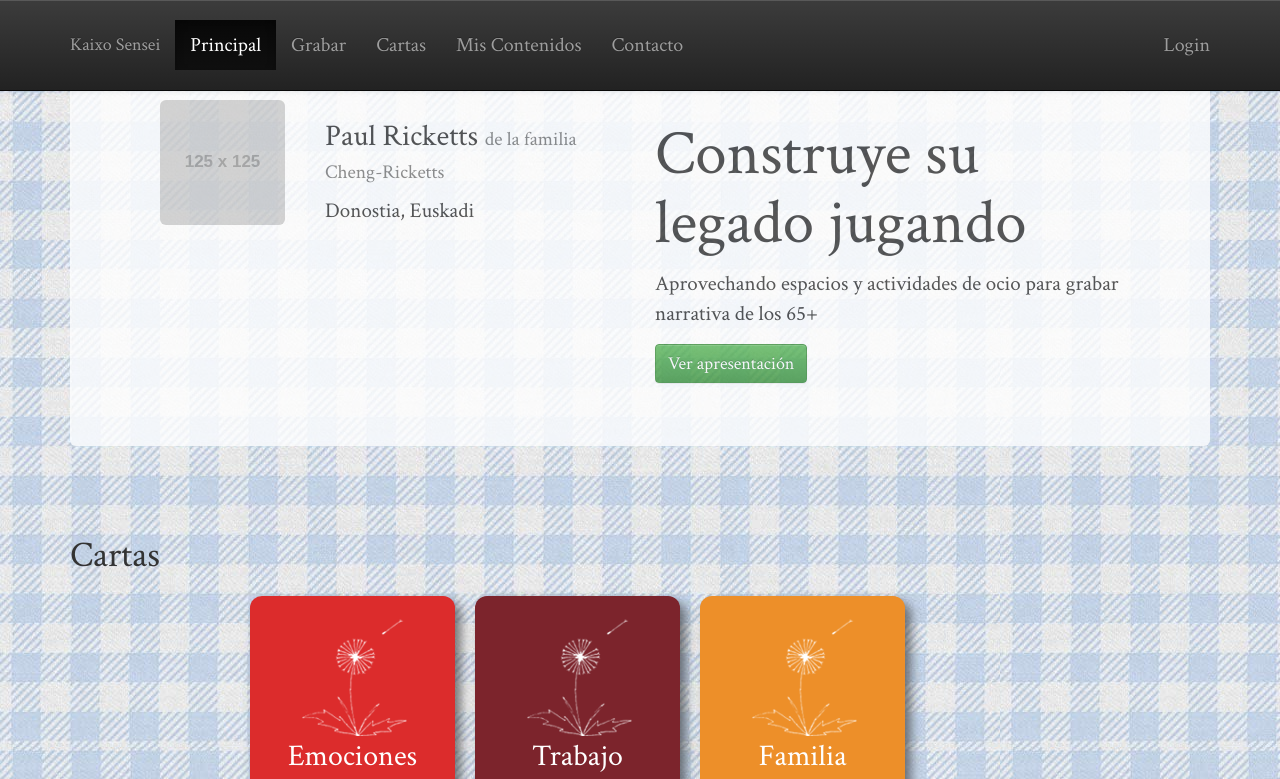
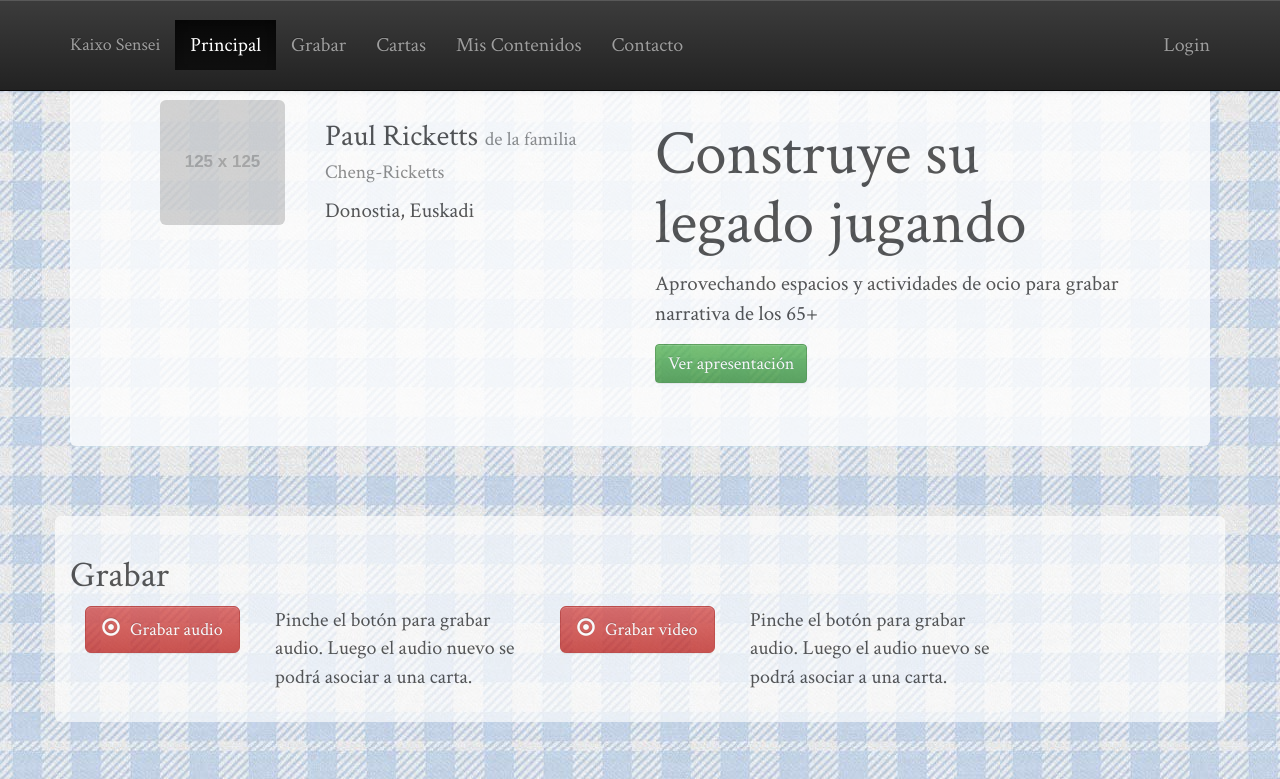
Before and after one commit to kaixosensei/ks-prototype01, a plain HTML site: page index.html in a window 1280 px wide. Shown: the top 779 px of the page. Drawn offline with nearby package versions, Linux system fonts and the light colour scheme; placeholder pictures from the web are drawn by us.

Commit message:
Grabar-buttons
Add record buttons
Re-ordered sections - grabar before cart as

```diff
--- a/css/custom-stylesheet.css
+++ b/css/custom-stylesheet.css
@@ -19,3 +19,18 @@ font-size: 18px;
 .row{
 	padding-top:40px;
 }
+.glyphicon-record{
+	margin-right:10px;
+}
+
+.grabar{
+	background-color:rgba(255,255,255,0.8);
+	opacity:0.8;
+	border-radius:6px;
+	padding-top:20px;
+	padding-bottom:20px;
+
+
+
+
+}
--- a/index.html
+++ b/index.html
@@ -81,11 +81,37 @@
                       <div class="col-sm-12 col-md-12 col-lg-6">
                           <h1>Construye su legado jugando</h1>
                           <p>Aprovechando espacios y actividades de ocio para grabar narrativa de los 65+ </p>
-                          <p><a href="#" class="btn btn-success popover-right bs-example" data-toggle="popover" title="Apresentación" data-content="Pronto tendremos una apresentación en video aquí.">Ver apresentación</a></p>
+                          <p><a href="#" class="btn btn-success popover-top bs-example" data-toggle="popover" title="Apresentación" data-content="Pronto tendremos una apresentación en video aquí.">Ver apresentación</a></p>
                       </div>
                  </section>
              </div><!--END  CONTAINER-->
     </div><!--END  JUMBOTRON-->
+    <!--START GRABAR SECTION-->
+    <section id ="grabar">
+            <div class="row"><!--START GRABAR ROW-->
+                <div class="col-sm-12 col-md-12 col-lg-12 grabar">
+                        <H1>Grabar</H1>
+                        <div class = "col-sm-12 col-md-2 col-lg-2">
+                            <button type="button" class="btn btn-danger btn-lg" data-toggle="popover" title="Grabar audio" data-content="Pronto podremos grabar audio desde aquí."><span class="glyphicon glyphicon-record"></span>Grabar audio</button>
+                        </div>
+                        <div class = "col-sm-12 col-md-12 col-lg-3">
+                        	<p>Pinche el botón para grabar audio. Luego el audio nuevo se podrá asociar a una carta.</p>
+                        </div>
+
+                        <div class = "col-sm-12 col-md-2 col-lg-2">
+                            <button type="button" class="btn btn-danger btn-lg" data-toggle="popover" title="Grabar video" data-content="Pronto podremos grabar video desde aquí."><span class="glyphicon glyphicon-record"></span>Grabar video</button>
+                        </div>
+						<div class = "col-sm-12 col-md-12 col-lg-3">
+                        	<p>Pinche el botón para grabar audio. Luego el audio nuevo se podrá asociar a una carta.</p>
+                        </div>
+
+
+                </div>
+            </div><!--END GRABAR ROW-->
+	</section>
+    <!--END GRABAR SECTION-->
+
+    <!--START CARTAS SECTION-->
   	<section id ="cartas">
             <div class="row"><!--START ROW CARDS-->
                 <div class="col-sm-12 col-md-12 col-lg-12">   <!--START COLS CARDS-->
@@ -159,14 +185,9 @@
                 </div>  <!--END COLS-->
             </div><!--END ROW CARTAS-->
   	</section>
-    <section id ="grabar">
-            <div class="row"><!--START GRABAR ROW-->
-                <div class="col-md-12">
-                    <H1>Grabar</H1>
+	<!--END CARTAS SECTION-->
 
-                </div>
-            </div><!--END GRABAR ROW-->
-	</section>
+    <!--START MIS CONTENIDOS SECTION-->
     <section id ="mis-contenidos">
     	<div class="row mis-contenidos"><!--START MIS CONTENIDOS ROW-->
                 <div class="col-sm-6 col-md-6 col-lg-6">
@@ -224,6 +245,9 @@
             </div>
          </div><!--END MIS CONTENIDOS ROW-->
    </section>
+   <!--END MIS CONTENIDOS SECTION-->
+
+   <!--START CONTACTO SECTION-->
    <section id ="contacto">
    <div class="row"><!--START CONTACT ROW-->
         <div class="col-md-12">
@@ -245,8 +269,7 @@
             </div>
             <div class="form-group">
               <label for="InputMessage">Mensaje</label>
-              <div class="input-group"
-      >
+              <div class="input-group">
                 <textarea name="InputMessage" id="InputMessage" class="form-control" rows="5" placeholder="Teclear mensaje aqui" required></textarea>
                 <span class="input-group-addon"><i class=" form-control-feedback"></i></span></div>
             </div>
@@ -269,6 +292,7 @@
         </div>
     </div><!--end contact form-->
    </section>
+   <!--END CONTACTO SECTION-->
     <hr>
     <div class="row">
         <div class="col-sm-12">
```
